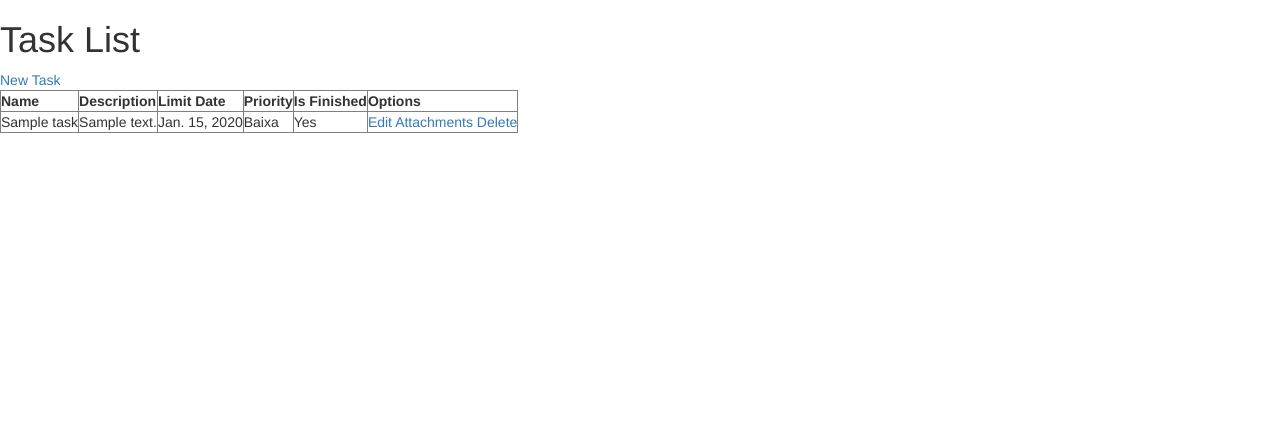
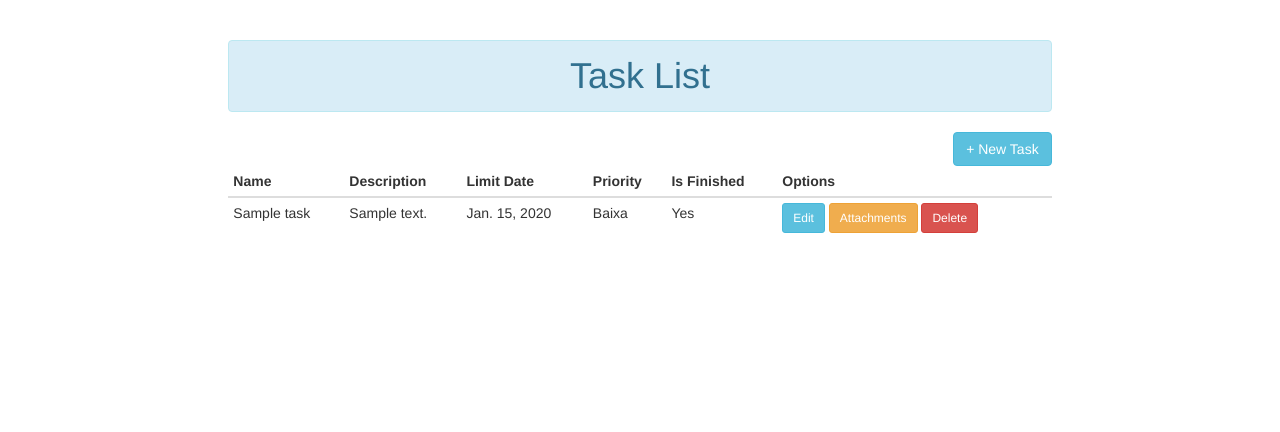
Before and after one commit to Be-issenguel/task-list, a Django app: page /tasks/index/ in a window 1280 px wide. Shown: the part 62-494 px from the top of the page. Run offline with Django 4.2, Linux system fonts and the light colour scheme; a user stored in the database is signed in; tables that the repository leaves empty hold one stand-in row (values such as "Sample post"); some libraries are stand-ins or nearby versions.

Commit message:
rewrite task list page

```diff
--- a/frontend/templates/frontend/index.html
+++ b/frontend/templates/frontend/index.html
@@ -1,8 +1,10 @@
 {% extends 'layouts/base.html' %}
 {% block section %}
-    <h1>Task List</h1>
-    <a href="{% url 'tasks:new-task' %}">New Task</a>
-    <table border="1">
+    <div class="col-md-2"></div>
+    <div class="col-md-8">
+        <h1 class="alert alert-info text-center">Task List</h1>
+    <a href="{% url 'tasks:new-task' %}" class="btn btn-info pull-right">+ New Task</a>
+        <table class="table table-condensed table-responsive">
             <thead>
                 <tr>
                     <th>Name</th>
@@ -26,12 +28,13 @@
                             <td>No</td>
                         {% endif %}
                         <td>
-                        <a href="{% url 'tasks:edit-task' task.id %}">Edit</a>
-                        <a href="{% url 'tasks:attachments' task.id %}">Attachments</a>
-                        <a href="{% url 'tasks:delete-task' task.id %}">Delete</a>
+                            <a href="{% url 'tasks:edit-task' task.id %}" class="btn btn-sm btn-info">Edit</a>
+                            <a href="{% url 'tasks:attachments' task.id %}" class="btn btn-sm btn-warning">Attachments</a>
+                            <a href="{% url 'tasks:delete-task' task.id %}" class="btn btn-sm btn-danger">Delete</a>
                         </td>
                     </tr>
                 {% endfor %}
             </tbody>
         </table>
+    </div>
 {% endblock %}
```
Lines whose indentation alone changed are shown as unchanged.
